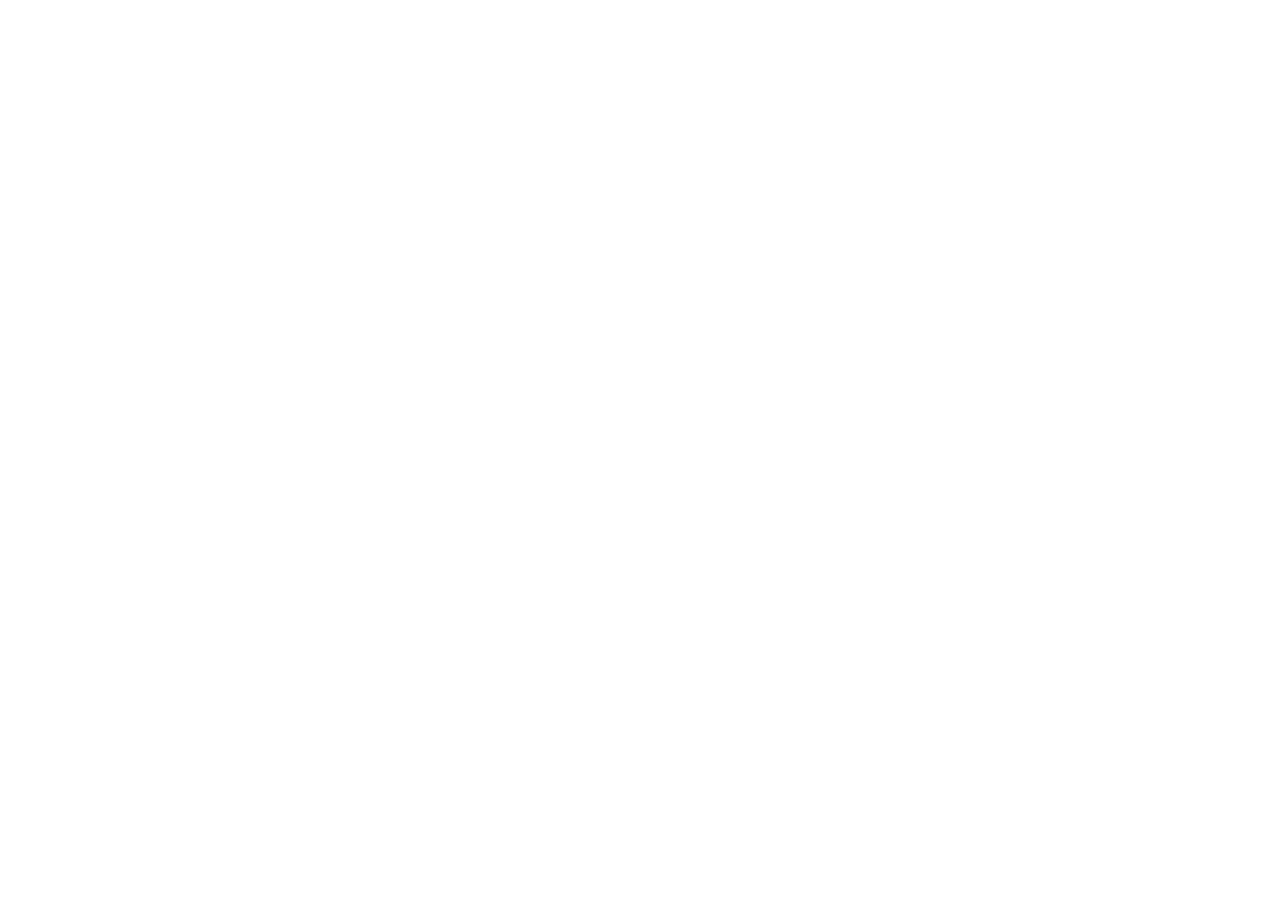
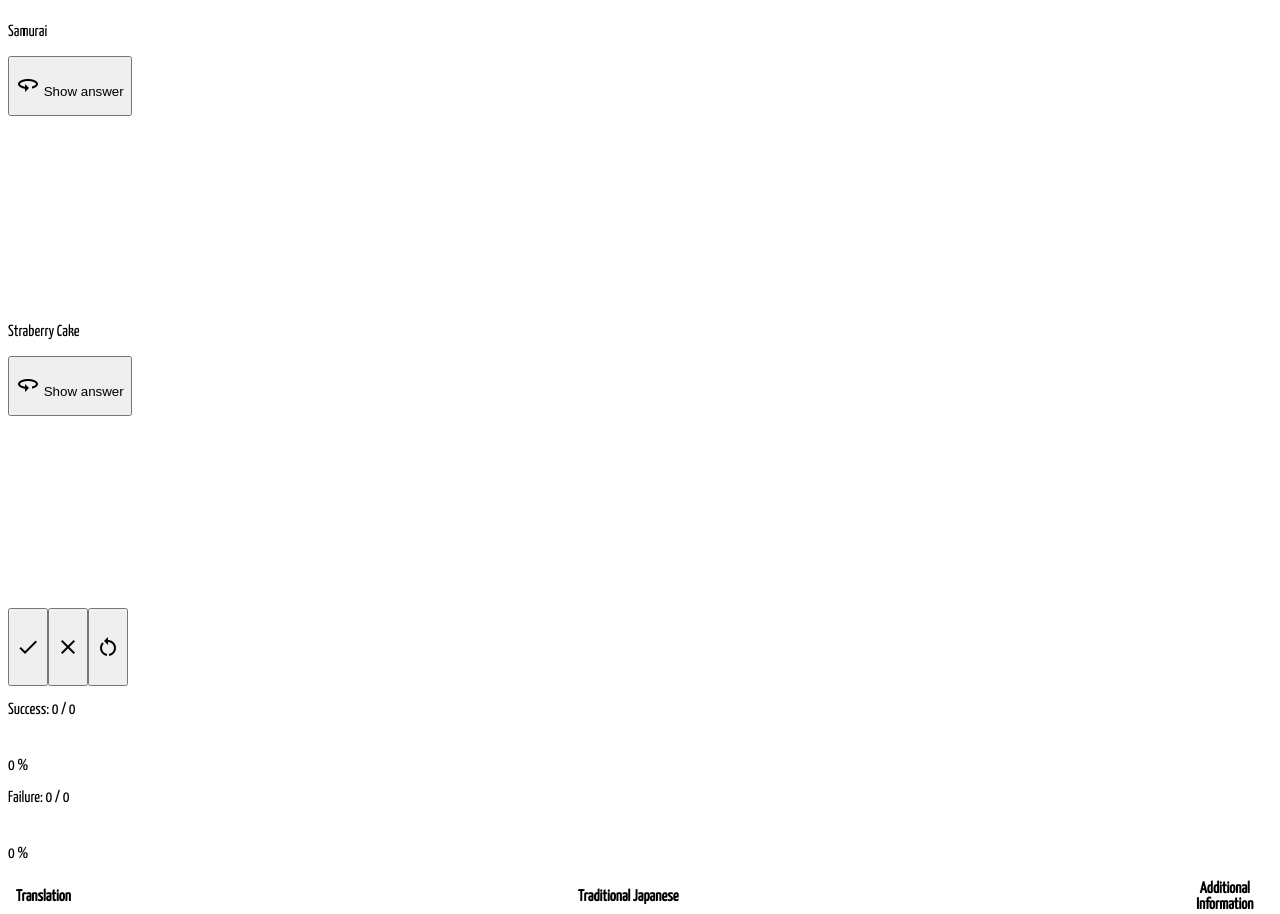
Before and after one commit to AndreWerthwein/learning-japanese, an Angular app: page / in a window 1280 px wide. Shown: the top 914 px of the page. Before the commit the page ends 800 px from the top, so only its background shows below. Built offline with nearby package versions, Linux system fonts and the light colour scheme.

Commit message:
adding basic diagramm view for learner-feedback

```diff
--- a/src/app/app.component.html
+++ b/src/app/app.component.html
@@ -1,6 +1,11 @@
-<!-- <vocabulary-card *ngFor="let word of vocabulary" [data]="word"></vocabulary-card>
+<vocabulary-card
+  *ngFor="let word of vocabulary"
+  [data]="word"
+></vocabulary-card>
 <learner-toolbar></learner-toolbar>
 <dictionary-table [data]="dictionary"></dictionary-table>
-<kanji-with-hiragana [data]="{kanji: '侍', hiragana: 'さむらい', pronunciation: 'sa-mu-ra-i'}"></kanji-with-hiragana> -->
+<kanji-with-hiragana
+  [data]="{ kanji: '侍', hiragana: 'さむらい', pronunciation: 'sa-mu-ra-i' }"
+></kanji-with-hiragana>
 
 <!-- <forms-of-adjectives-card *ngFor="let adjective of adjectives" [data]="adjective"></forms-of-adjectives-card> -->
--- a/src/app/learner-feedback/learner-toolbar/learner-toolbar.component.html
+++ b/src/app/learner-feedback/learner-toolbar/learner-toolbar.component.html
@@ -1,5 +1,26 @@
-<button title="I got it right." (click)="onLearnerStatusUpdate(true)"><p class="material-icons">check</p></button>
-<button title="I got it wrong." (click)="onLearnerStatusUpdate(false)"><p class="material-icons">close</p></button>
-<button title="Reset current learing progress." (click)="onResetLearnerStatus()"><p class="material-icons">restart_alt</p></button>
+<button title="I got it right." (click)="onLearnerStatusUpdate(true)">
+  <p class="material-icons">check</p>
+</button>
+<button title="I got it wrong." (click)="onLearnerStatusUpdate(false)">
+  <p class="material-icons">close</p>
+</button>
+<button
+  title="Reset current learing progress."
+  (click)="onResetLearnerStatus()"
+>
+  <p class="material-icons">restart_alt</p>
+</button>
+
+<!-- ?? success -->
 <p>Success: {{ learnerSuccess }} / {{ learnerSuccess + learnerFailure }}</p>
+<div class="learner__success--percentage">
+  <section [ngStyle]="{ width: learnerSuccessPercentage + '%' }"></section>
+</div>
+<p>{{ learnerSuccessPercentage }} %</p>
+
+<!-- ?? failure -->
 <p>Failure: {{ learnerFailure }} / {{ learnerSuccess + learnerFailure }}</p>
+<div class="learner__failure--percentage">
+  <section [ngStyle]="{ width: learnerFailurePercentage + '%' }"></section>
+</div>
+<p>{{ learnerFailurePercentage }} %</p>
--- a/src/app/learner-feedback/learner-toolbar/learner-toolbar.component.scss
+++ b/src/app/learner-feedback/learner-toolbar/learner-toolbar.component.scss
@@ -0,0 +1,12 @@
+:host {
+  .learner__success--percentage,
+  .learner__failure--percentage {
+    width: 80px;
+    height: 8px;
+
+    & > section {
+      height: 8px;
+      background-color: coral;
+    }
+  }
+}
--- a/src/app/learner-feedback/learner-toolbar/learner-toolbar.component.ts
+++ b/src/app/learner-feedback/learner-toolbar/learner-toolbar.component.ts
@@ -3,11 +3,13 @@
 @Component({
   selector: 'learner-toolbar',
   templateUrl: './learner-toolbar.component.html',
-  styleUrls: ['./learner-toolbar.component.scss']
+  styleUrls: ['./learner-toolbar.component.scss'],
 })
 export class LearnerToolbar implements OnInit {
   learnerSuccess: number = 0;
+  learnerSuccessPercentage: number = 0;
   learnerFailure: number = 0;
+  learnerFailurePercentage: number = 0;
 
   constructor() {}
 
@@ -16,25 +18,38 @@
   }
 
   private getLearnerStatus(): void {
-    let localStorageLearnerStatus : string | null = window.localStorage.getItem('learnerStatus');
-    let currentLearnerStatus : Array<boolean>;
+    let localStorageLearnerStatus: string | null =
+      window.localStorage.getItem('learnerStatus');
+    let currentLearnerStatus: Array<boolean>;
 
     if (localStorageLearnerStatus != null) {
       currentLearnerStatus = JSON.parse(localStorageLearnerStatus);
+
+      // ?? absolute
       this.learnerSuccess = currentLearnerStatus.filter(Boolean).length;
       this.learnerFailure = currentLearnerStatus.length - this.learnerSuccess;
+
+      // ?? percentage
+      this.learnerSuccessPercentage = this.calculatePercentage(
+        this.learnerSuccess
+      );
+      this.learnerFailurePercentage = this.calculatePercentage(
+        this.learnerFailure
+      );
     }
-
   } // reading current learner-status from local storage
 
   onResetLearnerStatus(): void {
     window.localStorage.removeItem('learnerStatus');
     this.learnerSuccess = 0;
+    this.learnerSuccessPercentage = 0;
     this.learnerFailure = 0;
+    this.learnerFailurePercentage = 0;
   } // resets current learner-status
 
   onLearnerStatusUpdate(success: boolean): void {
-    let currentLearnerStatus : string | null = window.localStorage.getItem('learnerStatus');
+    let currentLearnerStatus: string | null =
+      window.localStorage.getItem('learnerStatus');
     let learnerStatus: Array<boolean> = [];
 
     if (currentLearnerStatus != null) {
@@ -44,7 +59,23 @@
     learnerStatus.push(success);
     window.localStorage.setItem('learnerStatus', JSON.stringify(learnerStatus));
 
+    // ?? absolute
     this.learnerSuccess = learnerStatus.filter(Boolean).length;
     this.learnerFailure = learnerStatus.length - this.learnerSuccess;
+
+    // ?? percentages
+    this.learnerSuccessPercentage = this.calculatePercentage(
+      this.learnerSuccess
+    );
+
+    this.learnerFailurePercentage = this.calculatePercentage(
+      this.learnerFailure
+    );
   } // saving / updating the new learner-status in local storage for visualization
+
+  calculatePercentage(value: number): number {
+    return Math.floor(
+      (value / (this.learnerSuccess + this.learnerFailure)) * 100
+    );
+  } // returns the percentage of an input relative to the sum of all answers
 }
```
